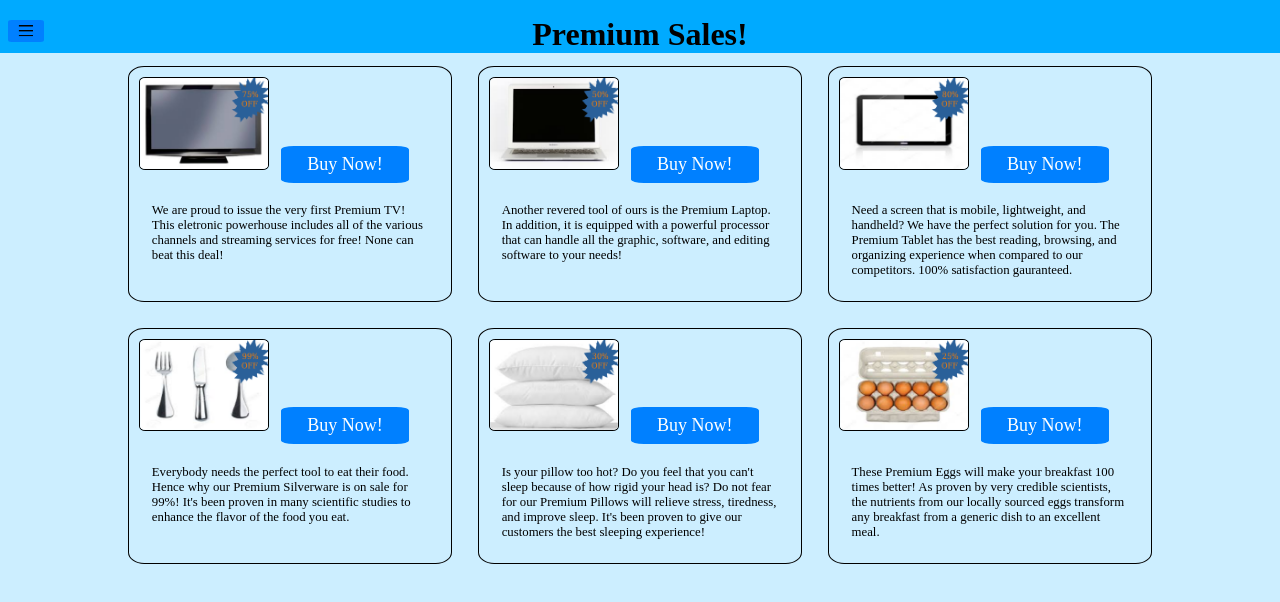
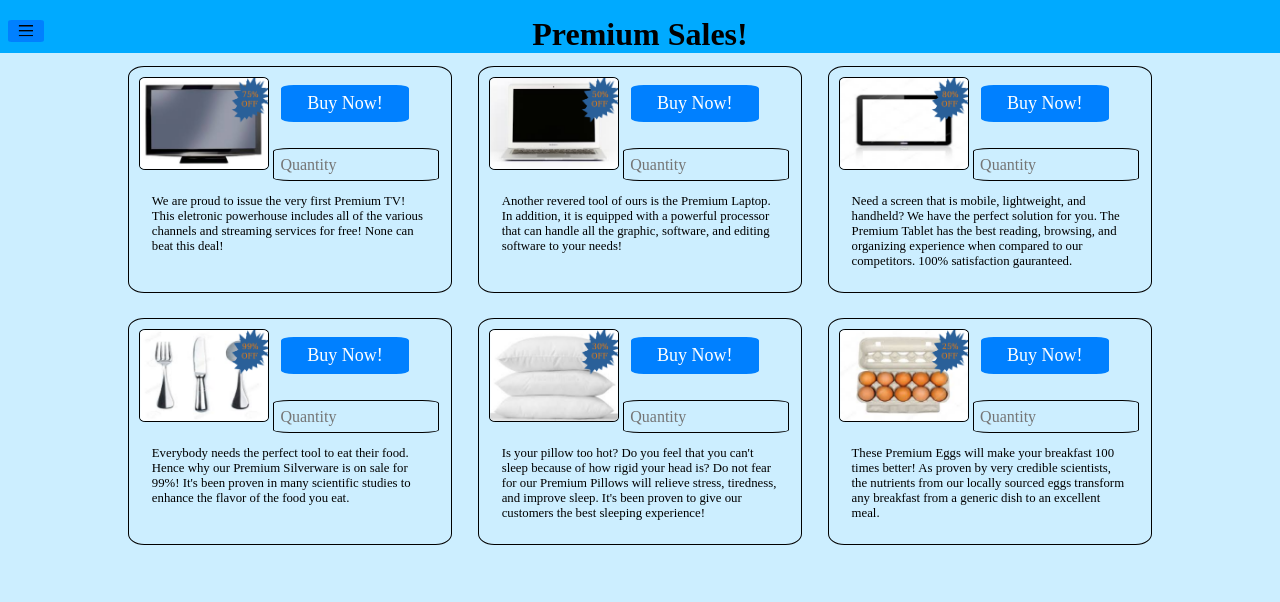
Before and after one commit to Johnny-Rport/Shopping, a React (Create React App) app: page /shopping/Sales in a window 1280 px wide. Shown: the top 602 px of the page. Built offline with nearby package versions, Linux system fonts and the light colour scheme; a web font is replaced by a local one.

Commit message:
Updating Buy Buttons

```diff
--- a/src/Pages/Items.tsx
+++ b/src/Pages/Items.tsx
@@ -14,27 +14,27 @@ function Items() {
     <div>
     <h1 className={style.header}>Premium Appliances!</h1>
     <div className={style.grid}>
-      <div>
+      <div id='Vaccum'>
           <img src={vaccumPic} alt='looks like its broken'></img> <Buybtn/>
           <p className={style.content}>This Premium Vaccum gets cleaning done like never before! It has amazing speed and will make your day easy.</p>
         </div>
-        <div>
+        <div id='Broom'>
           <img src={broomPic} alt='looks like its broken'></img> <Buybtn/>
           <p className={style.content}>The Premium Broom is one of our toughest appliances and will get the job done in a way you've never seen!</p>
         </div>
-        <div>
+        <div id='Dishwasher'>
           <img src={dishwasherPic} alt='looks like its broken'></img> <Buybtn/>
           <p className={style.content}>A Premium Dishwasher for the best and most premium plates. This dishwasher will make your food taste better!</p>
         </div>
-        <div>
+        <div id='Laundry'>
           <img src={laundryPic} alt='looks like its broken'></img> <Buybtn/>
           <p className={style.content}>Have a huge load to clean, wash, and dry? Do not worry for the Premium Washer and Dryer combo will fix all your problems!</p>
         </div>
-        <div>
+        <div id='Lawn'>
           <img src={lawnPic} alt='looks like its broken'></img> <Buybtn/>
           <p className={style.content}>This Premium Lawnmower will cut forests down like nothing. So make sure to use its power well in accordance to your lawn.</p>
         </div>
-        <div>
+        <div id='Hose'>
           <img src={hosePic} alt='looks like its broken'></img> <Buybtn/>
           <p className={style.content}>Used by our proud firefighters, the Premium Hose has enough hosepower to put out a many fires. Get yours NOW!</p>
         </div>
--- a/src/Pages/Sales.tsx
+++ b/src/Pages/Sales.tsx
@@ -14,27 +14,27 @@ function Sales() {
     <div>
       <h1 className={style.header}>Premium Sales!</h1>
       <div className={style.grid}>
-          <div>
+          <div id='TV'>
             <img src={TV} alt='looks like its broken'></img> <Buybtn/>
             <p className={style.content}>We are proud to issue the very first Premium TV! This eletronic powerhouse includes all of the various channels and streaming services for free! None can beat this deal!</p>
           </div>
-          <div>
+          <div id='Laptop'>
             <img src={Laptop} alt='looks like its broken'></img> <Buybtn/>
             <p className={style.content}>Another revered tool of ours is the Premium Laptop. In addition, it is equipped with a powerful processor that can handle all the graphic, software, and editing software to your needs!</p>
           </div>
-          <div>
+          <div id='Tablet'>
             <img src={Tablet} alt='looks like its broken'></img> <Buybtn/>
             <p className={style.content}>Need a screen that is mobile, lightweight, and handheld? We have the perfect solution for you. The Premium Tablet has the best reading, browsing, and organizing experience when compared to our competitors. 100% satisfaction gauranteed.</p>
           </div>
-          <div>
+          <div id='Silverware'>
             <img src={Silverware} alt='looks like its broken'></img> <Buybtn/>
             <p className={style.content}>Everybody needs the perfect tool to eat their food. Hence why our Premium Silverware is on sale for 99%! It's been proven in many scientific studies to enhance the flavor of the food you eat.</p>
           </div>
-          <div>
+          <div id='Pillow'>
             <img src={Pillow} alt='looks like its broken'></img> <Buybtn/>
             <p className={style.content}>Is your pillow too hot? Do you feel that you can't sleep because of how rigid your head is? Do not fear for our Premium Pillows will relieve stress, tiredness, and improve sleep. It's been proven to give our customers the best sleeping experience!</p>
           </div>
-          <div>
+          <div id='Egg'>
             <img src={Egg} alt='looks like its broken'></img> <Buybtn/>
             <p className={style.content}>These Premium Eggs will make your breakfast 100 times better! As proven by very credible scientists, the nutrients from our locally sourced eggs transform any breakfast from a generic dish to an excellent meal. </p>
           </div>
--- a/src/Pages/css/home.module.css
+++ b/src/Pages/css/home.module.css
@@ -1,6 +1,15 @@
 .header {
     text-align: center;
     background-color: hsl(200, 100%, 50%);
+}
+
+.numBtn {
+    font-size: medium;
+    background-color: transparent;
+    width: 50%;
+    padding: 0.5vw;
+    border: black solid 1px;
+    border-radius: 10%;
 }
 
 .buyBut {
@@ -12,7 +21,7 @@
     border: none;
     width: 10vw;
     font-size: large;
-    position: relative;
+    position: absolute;
 }
 
 .buyBut:hover {
--- a/src/parts/buy_button.tsx
+++ b/src/parts/buy_button.tsx
@@ -1,13 +1,17 @@
-import React, { LegacyRef, useRef } from 'react';
+import React, { useRef } from 'react';
 import style from '../Pages/css/home.module.css'
+import { Product } from './product_handler';
 
 function Buybtn(){
     const button = useRef<HTMLInputElement>(null)
+    const quantity = useRef<HTMLInputElement>(null)
 
-    // Sends clicked item to product handler and keeps track of what is clicked, no quantity
+    // Sends clicked item to product handler and keeps track of what is clicked
     function grabParent() {
         let a = button.current!.parentElement!.id
+        let b = quantity.current!.value
         console.log(a)
+        console.log(b)
     }
 
 
@@ -15,8 +19,10 @@ function Buybtn(){
     return (
         <React.Fragment>
             <input ref={button} type='button' className={style.buyBut} value='Buy Now!' onClick={grabParent}/>
+            <input ref={quantity} type='number' className={style.numBtn} placeholder='Quantity' />
         </React.Fragment>
     )
 }
 
+
 export default Buybtn
```
Also changed, not shown: src/parts/product_handler.ts (+12 -3 lines).
